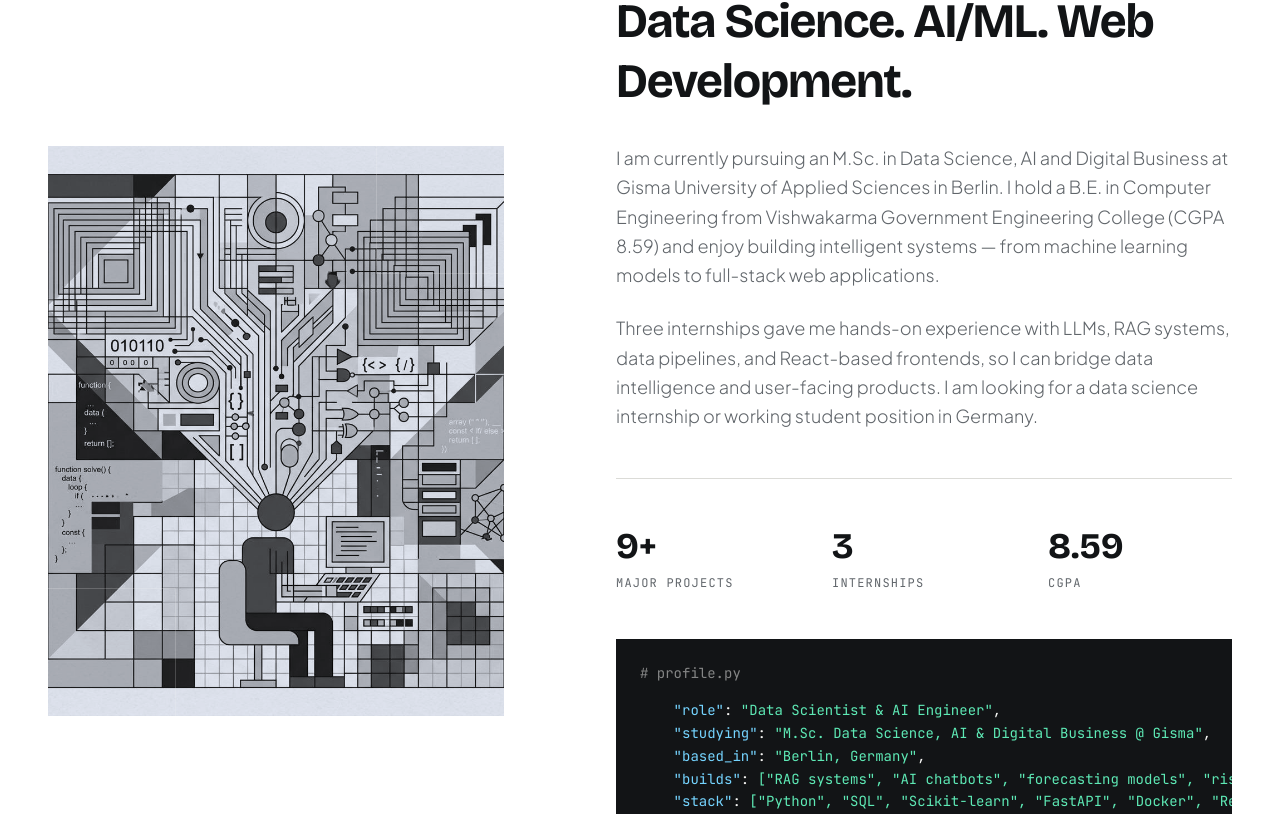
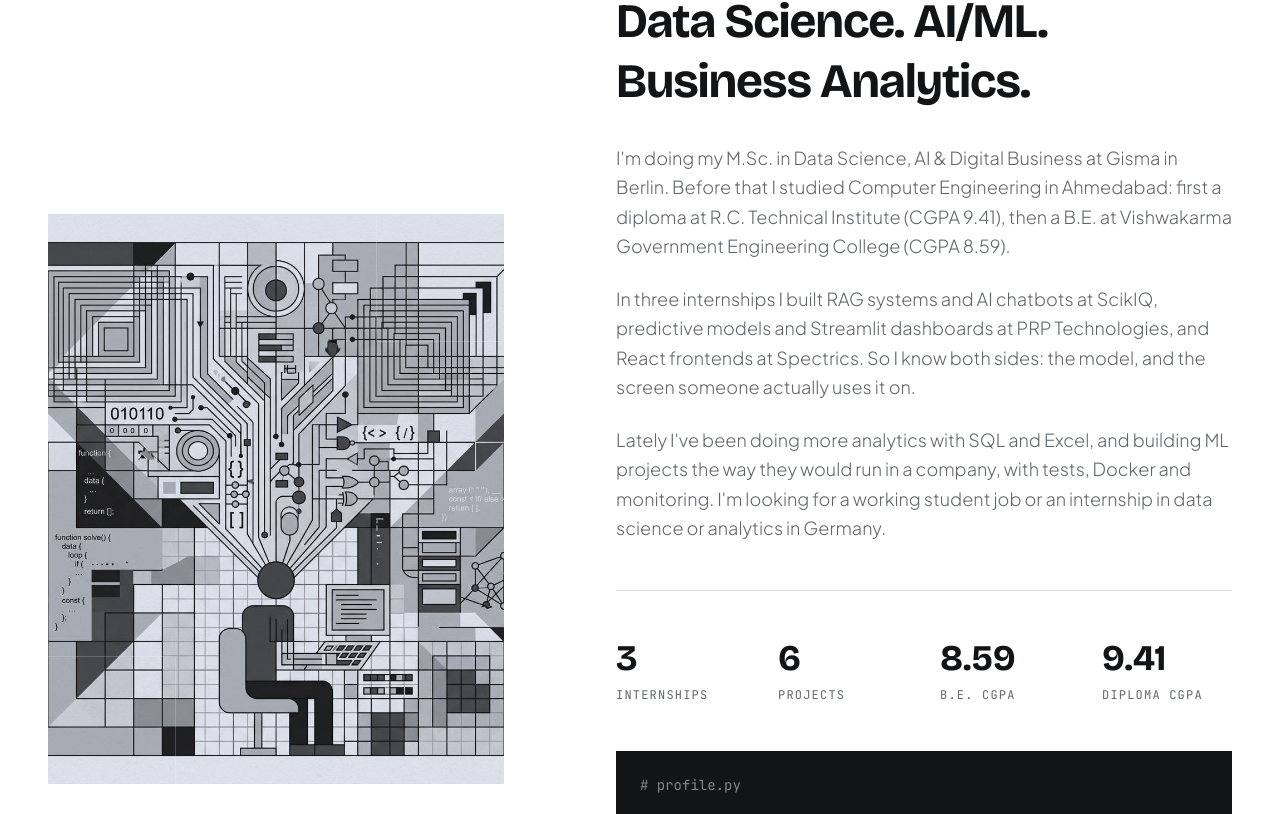
Before and after one commit to Karan6528/portfolio, a React (Vite) app: page / in a window 1280 px wide. Shown: the part 981-1795 px from the top of the page. Built offline with nearby package versions, Linux system fonts and the light colour scheme.

Commit message:
Role-neutral headline

```diff
--- a/index.html
+++ b/index.html
@@ -3,15 +3,15 @@
   <head>
     <meta charset="UTF-8" />
     <meta name="viewport" content="width=device-width, initial-scale=1.0, maximum-scale=1" />
-    <title>Personal Portfolio</title>
-    <meta name="description" content="Personal Portfolio — built on Replit. Update this description to reflect the app." />
+    <title>Karan Lodha · Data Science & Analytics</title>
+    <meta name="description" content="Karan Lodha, data science and analytics in Berlin. Projects in SQL, Python, machine learning and dashboards." />
     <meta name="robots" content="index, follow" />
-    <meta property="og:title" content="Personal Portfolio" />
-    <meta property="og:description" content="Personal Portfolio — built on Replit. Update this description to reflect the app." />
+    <meta property="og:title" content="Karan Lodha · Data Science & Analytics" />
+    <meta property="og:description" content="Karan Lodha, data science and analytics in Berlin. Projects in SQL, Python, machine learning and dashboards." />
     <meta property="og:type" content="website" />
     <meta name="twitter:card" content="summary_large_image" />
-    <meta name="twitter:title" content="Personal Portfolio" />
-    <meta name="twitter:description" content="Personal Portfolio — built on Replit. Update this description to reflect the app." />
+    <meta name="twitter:title" content="Karan Lodha · Data Science & Analytics" />
+    <meta name="twitter:description" content="Karan Lodha, data science and analytics in Berlin. Projects in SQL, Python, machine learning and dashboards." />
     <link rel="icon" type="image/svg+xml" href="C:\Projects\portfolio\src\assets\favicon.png" />
     <link rel="preconnect" href="https://fonts.googleapis.com">
     <link rel="preconnect" href="https://fonts.gstatic.com" crossorigin>
--- a/src/components/sections/About.tsx
+++ b/src/components/sections/About.tsx
@@ -7,8 +7,9 @@ const PROFILE: [string, string][] = [
   ['role', '"Data Scientist & AI Engineer"'],
   ['studying', '"M.Sc. Data Science, AI & Digital Business @ Gisma"'],
   ['based_in', '"Berlin, Germany"'],
-  ['builds', '["RAG systems", "AI chatbots", "forecasting models", "risk scoring"]'],
-  ['stack', '["Python", "SQL", "Scikit-learn", "FastAPI", "Docker", "React"]'],
+  ['worked_at', '["ScikIQ", "PRP Technologies", "Spectrics Solutions"]'],
+  ['builds', '["RAG systems", "AI chatbots", "ML models", "funnel analytics", "dashboards"]'],
+  ['stack', '["Python", "SQL", "Excel", "Scikit-learn", "FastAPI", "Docker", "React"]'],
   ['languages', '["English", "German", "Hindi", "Gujarati"]'],
 ];
 
@@ -50,43 +51,42 @@ export function About() {
                 {t('01 // About', '01 // Profil')}
               </h2>
               <h3 className="text-4xl md:text-5xl font-display font-bold leading-tight mb-8">
-                {t('Data Science. AI/ML. Web Development.', 'Data Science. KI/ML. Webentwicklung.')}
+                {t('Data Science. AI/ML. Business Analytics.', 'Data Science. KI/ML. Business Analytics.')}
               </h3>
 
               <div className="space-y-6 text-lg text-muted-foreground font-light leading-relaxed">
                 <p>
                   {t(
-                    'I am currently pursuing an M.Sc. in Data Science, AI and Digital Business at Gisma University of Applied Sciences in Berlin. I hold a B.E. in Computer Engineering from Vishwakarma Government Engineering College (CGPA 8.59) and enjoy building intelligent systems — from machine learning models to full-stack web applications.',
-                    'Derzeit absolviere ich den M.Sc. Data Science, KI und Digital Business an der Gisma University of Applied Sciences in Berlin. Zuvor habe ich den B.E. in Computertechnik am Vishwakarma Government Engineering College abgeschlossen (CGPA 8,59) und begeistere mich für den Aufbau intelligenter Systeme — von Machine-Learning-Modellen bis hin zu Full-Stack-Webanwendungen.'
+                    "I'm doing my M.Sc. in Data Science, AI & Digital Business at Gisma in Berlin. Before that I studied Computer Engineering in Ahmedabad: first a diploma at R.C. Technical Institute (CGPA 9.41), then a B.E. at Vishwakarma Government Engineering College (CGPA 8.59).",
+                    'Ich mache meinen M.Sc. in Data Science, KI & Digital Business an der Gisma in Berlin. Davor habe ich in Ahmedabad Computertechnik studiert: zuerst ein Diplom am R.C. Technical Institute (CGPA 9,41), dann den B.E. am Vishwakarma Government Engineering College (CGPA 8,59).'
                   )}
                 </p>
                 <p>
                   {t(
-                    'Three internships gave me hands-on experience with LLMs, RAG systems, data pipelines, and React-based frontends, so I can bridge data intelligence and user-facing products. I am looking for a data science internship or working student position in Germany.',
-                    'Drei Praktika haben mir praktische Erfahrung mit LLMs, RAG-Systemen, Datenpipelines und React-Frontends gegeben, sodass ich Datenintelligenz mit nutzerorientierter Produktentwicklung verbinden kann. Ich suche ein Praktikum oder eine Werkstudentenstelle im Bereich Data Science in Deutschland.'
+                    'In three internships I built RAG systems and AI chatbots at ScikIQ, predictive models and Streamlit dashboards at PRP Technologies, and React frontends at Spectrics. So I know both sides: the model, and the screen someone actually uses it on.',
+                    'In drei Praktika habe ich RAG-Systeme und KI-Chatbots bei ScikIQ gebaut, Vorhersagemodelle und Streamlit-Dashboards bei PRP Technologies und React-Frontends bei Spectrics. Ich kenne also beide Seiten: das Modell und die Oberfläche, mit der jemand wirklich arbeitet.'
+                  )}
+                </p>
+                <p>
+                  {t(
+                    "Lately I've been doing more analytics with SQL and Excel, and building ML projects the way they would run in a company, with tests, Docker and monitoring. I'm looking for a working student job or an internship in data science or analytics in Germany.",
+                    'Zuletzt habe ich mehr Analytics mit SQL und Excel gemacht und ML-Projekte so gebaut, wie sie in einer Firma laufen würden, mit Tests, Docker und Monitoring. Ich suche eine Werkstudentenstelle oder ein Praktikum in Data Science oder Analytics in Deutschland.'
                   )}
                 </p>
               </div>
 
-              <div className="mt-12 grid grid-cols-2 md:grid-cols-3 gap-8 border-t border-border pt-12">
-                <div>
-                  <div className="text-4xl font-display font-bold text-foreground mb-2">9+</div>
-                  <div className="font-mono text-xs uppercase tracking-widest text-muted-foreground">
-                    {t('Major Projects', 'Hauptprojekte')}
+              <div className="mt-12 grid grid-cols-2 md:grid-cols-4 gap-8 border-t border-border pt-12">
+                {[
+                  { value: '3', label: t('Internships', 'Praktika') },
+                  { value: '6', label: t('Projects', 'Projekte') },
+                  { value: '8.59', label: t('B.E. CGPA', 'B.E. CGPA') },
+                  { value: '9.41', label: t('Diploma CGPA', 'Diplom CGPA') },
+                ].map((stat) => (
+                  <div key={stat.label}>
+                    <div className="text-4xl font-display font-bold text-foreground mb-2">{stat.value}</div>
+                    <div className="font-mono text-xs uppercase tracking-widest text-muted-foreground">{stat.label}</div>
                   </div>
-                </div>
-                <div>
-                  <div className="text-4xl font-display font-bold text-foreground mb-2">3</div>
-                  <div className="font-mono text-xs uppercase tracking-widest text-muted-foreground">
-                    {t('Internships', 'Praktika')}
-                  </div>
-                </div>
-                <div>
-                  <div className="text-4xl font-display font-bold text-foreground mb-2">8.59</div>
-                  <div className="font-mono text-xs uppercase tracking-widest text-muted-foreground">
-                    {t('CGPA', 'CGPA')}
-                  </div>
-                </div>
+                ))}
               </div>
 
               {/* profile.py card */}
```
